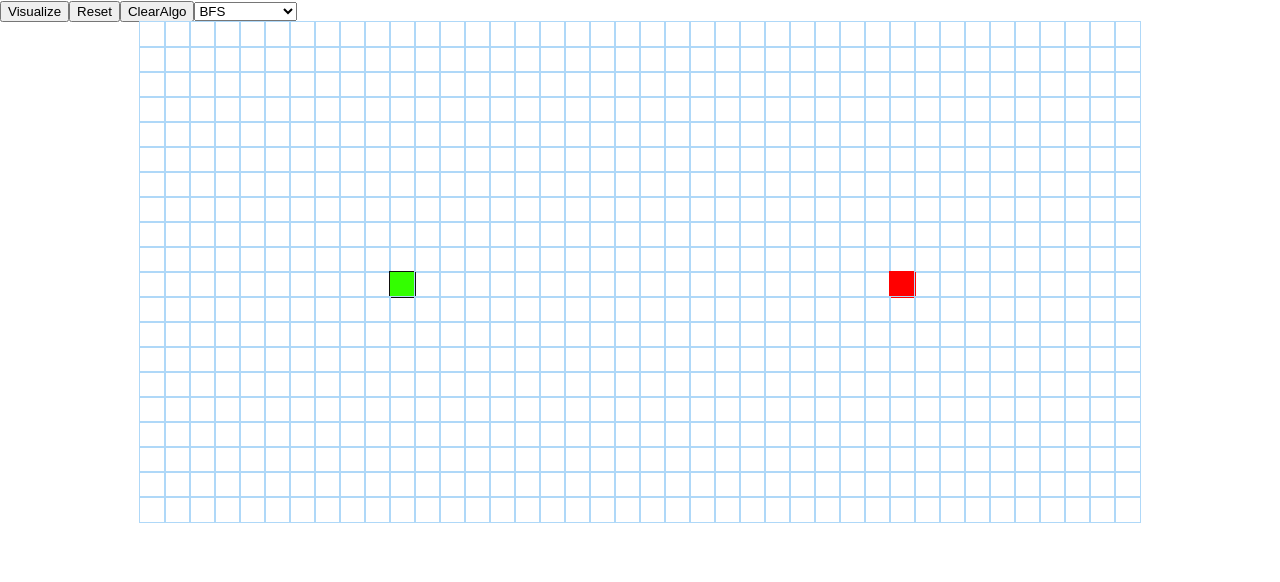
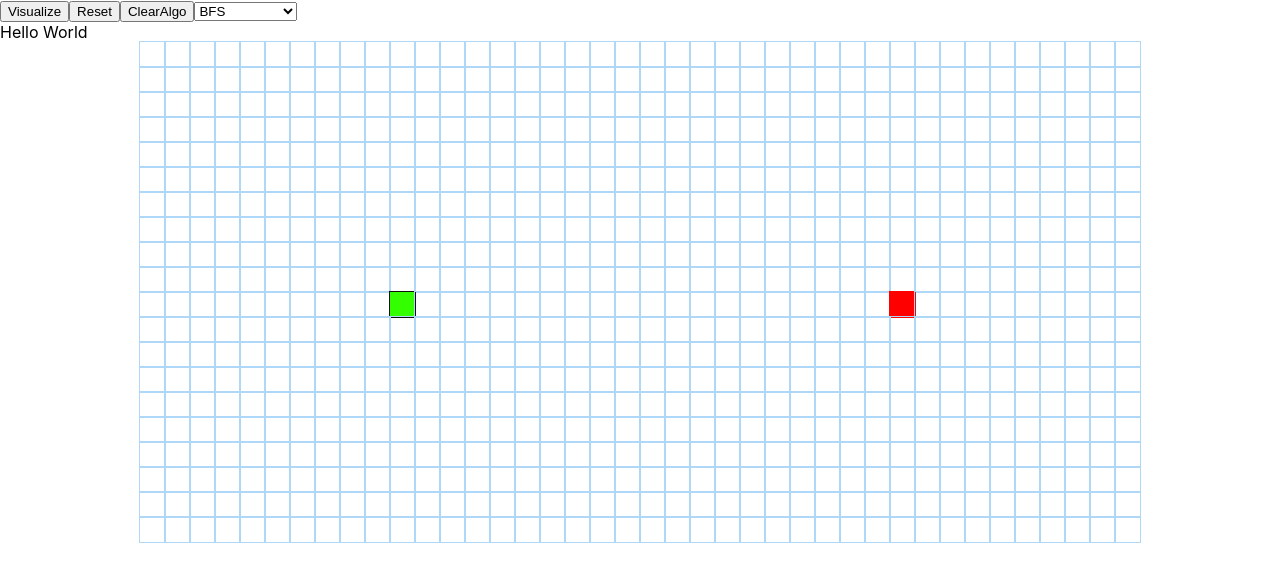
Before and after one commit to iparitosh-singh/PathFinding_Clement, a React (Create React App) app: page / in a window 1280 px wide. Shown: the top 582 px of the page. Built offline with nearby package versions, Linux system fonts and the light colour scheme.

Commit message:
first commit from linux

```diff
--- a/package.json
+++ b/package.json
@@ -18,6 +18,7 @@
   },
   "scripts": {
     "start": "react-scripts start",
+    "dev": "PORT=3001 react-scripts start",
     "build": "react-scripts build",
     "test": "react-scripts test",
     "eject": "react-scripts eject"
--- a/src/components/Navbar/index.tsx
+++ b/src/components/Navbar/index.tsx
@@ -9,6 +9,7 @@ interface NavProps {
 const Navbar: React.FC<NavProps> = () => {
     return (
         <div>
+            Hello World
         </div>
     )
 
```
